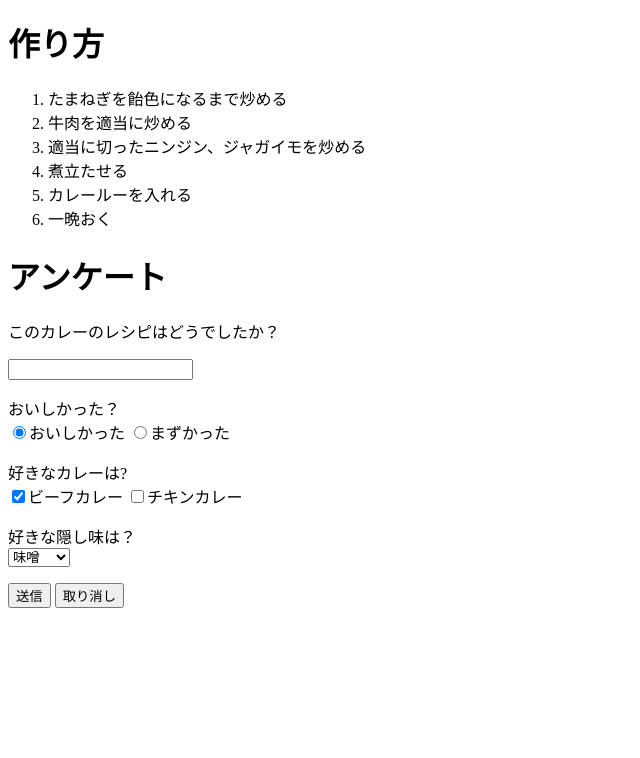
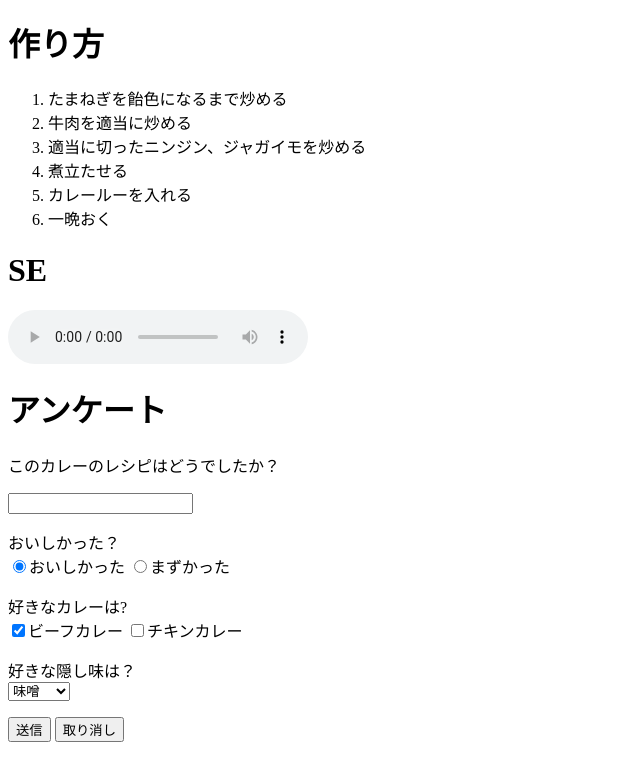
Before and after one commit to yuki-takamura/2016web1-5, a plain HTML site: page index.html in a window 1280 px wide. Shown: the part 892-1650 px from the top of the page, without its empty margins (0-640 px from the left). Before the commit the page ends 1516 px from the top, so only its background shows below. Drawn offline with Linux system fonts and the light colour scheme.

Commit message:
Update index.html

```diff
--- a/index.html
+++ b/index.html
@@ -53,6 +53,9 @@
       <li>一晩おく</li>
     </ol>
 
+  <h1>SE</h1>
+  <p><audio src="cym01.mp3" controls></audio></p>
+
   <h1>アンケート</h1>
   <p>このカレーのレシピはどうでしたか？</p>
   <form id="top" action ="#" method ="post">
```
